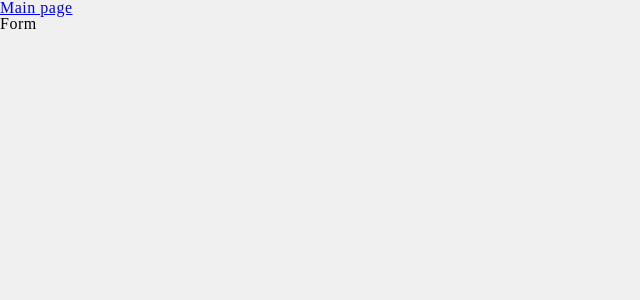
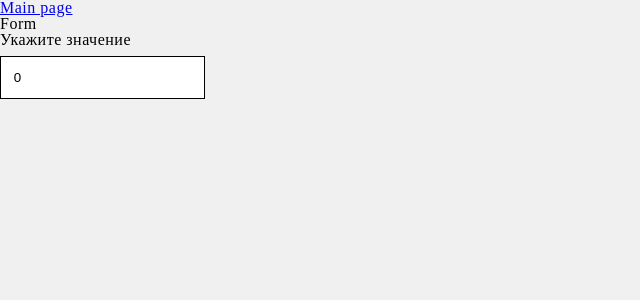
Before and after one commit to MefAldemisov/TableTestTask, a Vue app: page /value/create in a window 1280 px wide. Shown: the top 300 px of the page, without its empty margins (0-640 px from the left). Built offline with nearby package versions, Linux system fonts and the light colour scheme.

Commit message:
feat: input-number

```diff
--- /dev/null
+++ b/src/components/AppInputNumber.vue
@@ -0,0 +1,41 @@
+<template>
+  <div class="input-number">
+    <label :for="id">{{ label }} </label>
+    <input
+      :id="id"
+      type="number"
+      :value="modelValue"
+      @input="
+        event =>
+          $emit('update:modelValue', (<HTMLInputElement>event.target).value)
+      "
+    />
+  </div>
+</template>
+<script setup lang="ts">
+/**
+ * If I would create a real InputNumber component on a bug project, I'd use
+ * _.uniqueId() function to generate id's. But now, the Id is passed as a required prop
+ */
+defineProps<{
+  id: string
+  modelValue: number
+  label: string
+}>()
+
+defineEmits<{
+  (e: 'update:modelValue', value: number): void
+}>()
+</script>
+<style scoped>
+label {
+  display: block;
+  margin-bottom: 0.5rem;
+}
+input {
+  display: block;
+  padding: 0.8rem;
+  border: 1px solid currentColor;
+  border-radius: 0;
+}
+</style>
--- a/src/router/index.ts
+++ b/src/router/index.ts
@@ -6,6 +6,11 @@ const routes: RouteRecordRaw[] = [
     path: '/',
     component: () => import('@/views/ValuesTable.vue'),
     name: 'Main table',
+  },
+  {
+    path: '/value/create',
+    component: () => import('@/views/ValueForm.vue'),
+    name: 'Value Form',
   },
   {
     path: '/value/:id',
--- a/src/views/ValueForm.vue
+++ b/src/views/ValueForm.vue
@@ -1,3 +1,17 @@
 <template>
   <h1>Form</h1>
+  <form>
+    <AppInputNumber
+      id="value"
+      v-model="value"
+      label="Укажите значение"
+    />
+  </form>
 </template>
+<script setup lang="ts">
+import { ref } from 'vue'
+
+import AppInputNumber from '@/components/AppInputNumber.vue'
+
+const value = ref(0)
+</script>
```
Also changed, not shown: 1 other file (tests, documents, lock files or other folders).
